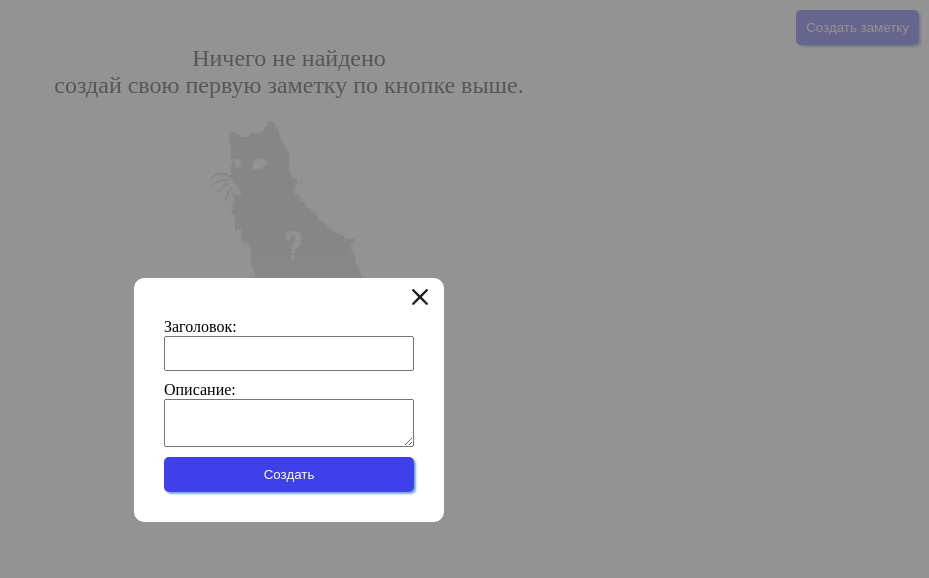
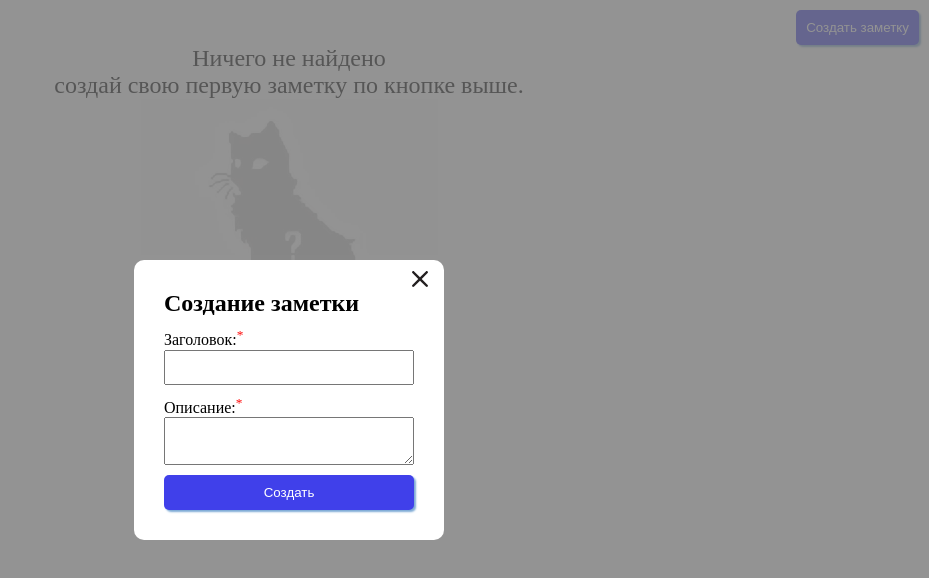
Before and after one commit to martiiian/note-spa, a Vue app: page / in a window 1280 px wide. Both pictures are taken after a click on the button "Создать заметку". Shown: the top 578 px of the page, without its empty margins (351-1280 px from the left). Built offline with nearby package versions, Linux system fonts and the light colour scheme.

Commit message:
Add title to form

```diff
--- a/src/components/NoteCreateForm.vue
+++ b/src/components/NoteCreateForm.vue
@@ -1,4 +1,10 @@
 <template>
+  <template v-if="parent">
+    <h2>Создание дочерней заметки</h2>
+    <p class="note-create-form__title-desc">(для: {{ parent.title }})</p>
+  </template>
+  <h2 v-else>Создание заметки</h2>
+
   <NoteForm @submit="create" />
 </template>
 
@@ -10,11 +16,12 @@ import { useNotesStore, useSubNotesStore } from "../store";
 const subNotesStore = useSubNotesStore()
 const notesStore = useNotesStore()
 
-const props = defineProps({
-  parent: {
-    type: Object,
-    default: null
-  }
+interface Props {
+  parent: ListItem | null
+}
+
+const props = withDefaults(defineProps<Props>(), {
+  parent: null
 })
 
 const emit = defineEmits(['created'])
@@ -34,3 +41,11 @@ function create(e: any) {
   emit('created')
 }
 </script>
+
+<style lang="scss" scoped>
+.note-create-form {
+  &__title-desc {
+    text-align: center;
+  }
+}
+</style>
--- a/src/components/NoteForm.vue
+++ b/src/components/NoteForm.vue
@@ -2,7 +2,7 @@
   <form class="note-form" @submit.prevent="submit">
     <div class="note-form__group">
       <label for="note-create-form_title">
-        Заголовок:
+        Заголовок:<sup class="note-form__asterisk">*</sup>
       </label>
 
       <input
@@ -16,7 +16,7 @@
 
     <div class="note-form__group">
       <label for="note-create-form_description">
-        Описание:
+        Описание:<sup class="note-form__asterisk">*</sup>
       </label>
 
       <textarea
@@ -102,5 +102,8 @@ function submit(e: SubmitEvent) {
   &__error {
     color: red;
   }
+  &__asterisk {
+    color: red;
+  }
 }
 </style>
```
